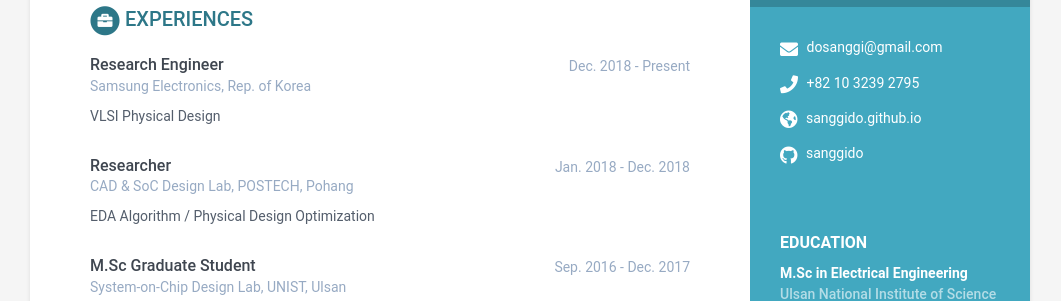
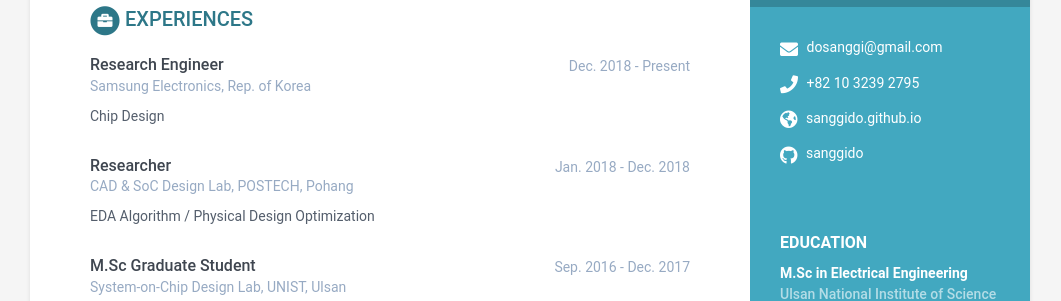
Before and after one commit to sanggido/sanggido.github.io, a Jekyll site: the page built from index.html, in a window 1280 px wide. Shown: the part 278-579 px from the top of the page, without its empty margins (110-1171 px from the left). Built offline with Jekyll 4.4.1, drawn with Linux system fonts in a browser that asks for light colours.

Commit message:
edit work

```diff
--- a/_data/data.yml
+++ b/_data/data.yml
@@ -84,7 +84,7 @@ experiences:
       time: Dec. 2018 - Present
       company: Samsung Electronics, Rep. of Korea
       details: |
-        VLSI Physical Design
+        Chip Design
 
 #          - Bullet point
 #          - Bullet point
```
Also changed, not shown: 2 other files.
